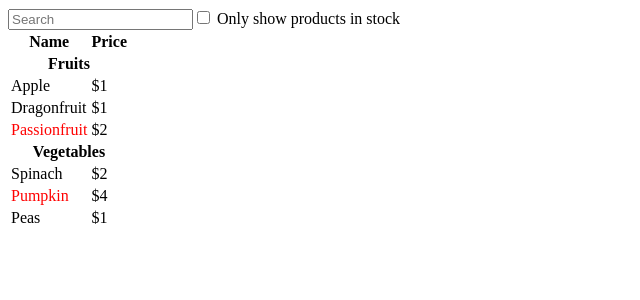
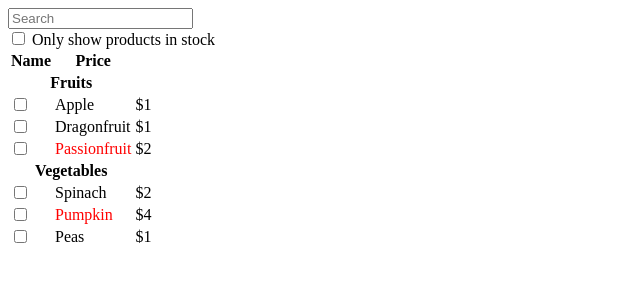
Before and after one commit to sarthak-negi22/100daysReact, a React (Create React App) app: page / in a window 1280 px wide. Shown: the top 300 px of the page, without its empty margins (0-640 px from the left). Built offline with nearby package versions, Linux system fonts and the light colour scheme.

Commit message:
slight changes

```diff
--- a/src/ThinkingInReact.js
+++ b/src/ThinkingInReact.js
@@ -26,6 +26,7 @@ function ProductRow({ product }) {
     return (
         <>
             <tr>
+                <input type="checkbox"/>
                 <td>
                     { name }
                 </td>
@@ -65,12 +66,8 @@ function ProductTable({ products }){
             <table>
                 <thead>
                     <tr>
-                        <th>
-                            Name
-                        </th>
-                        <th>
-                            Price
-                        </th>
+                        <th>Name</th>
+                        <th>Price</th>
                     </tr>
                 </thead>
                 <tbody>
@@ -86,12 +83,12 @@ function SearchBar() {
         <>
            <form >
             <input type="text" placeholder = "Search" />
+           </form>
             <label >
                 <input type="checkbox"/>
                 {' '}
                 Only show products in stock
             </label>
-           </form>
         </>
     );
 }
```
